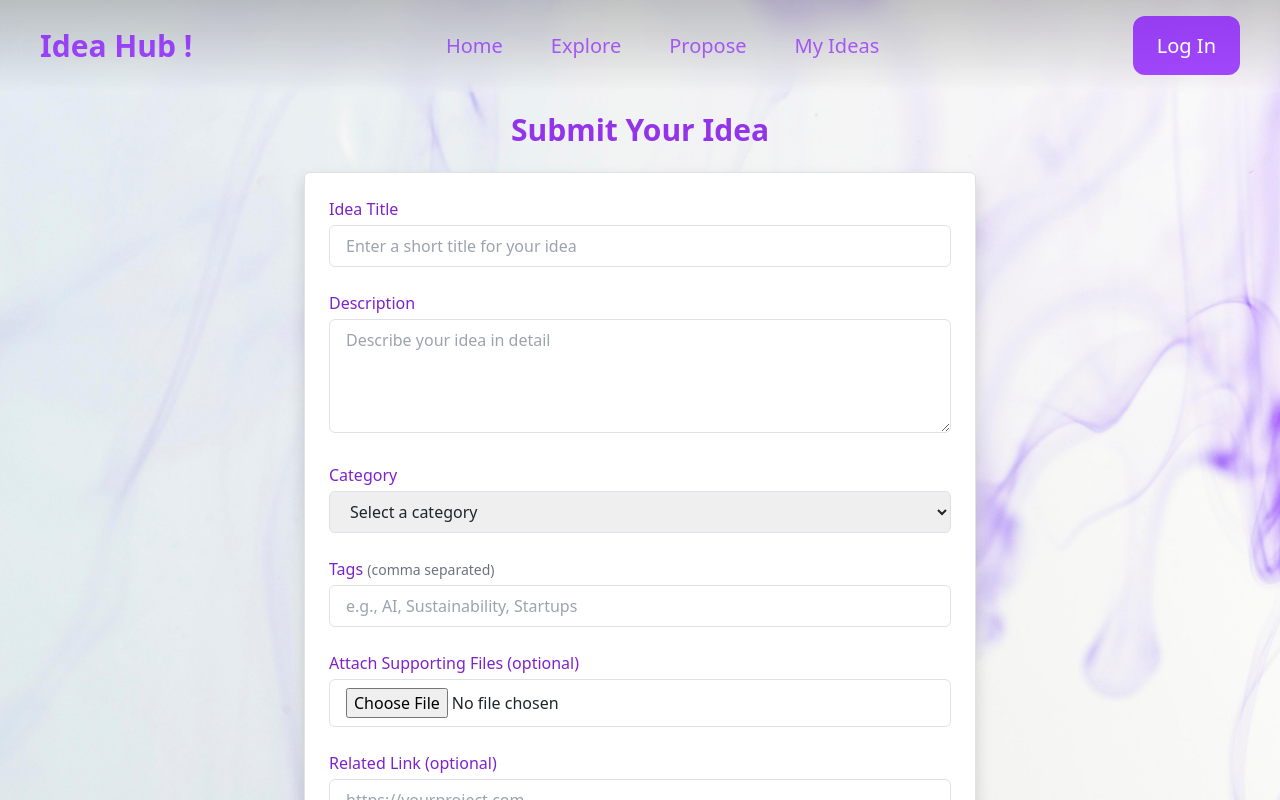
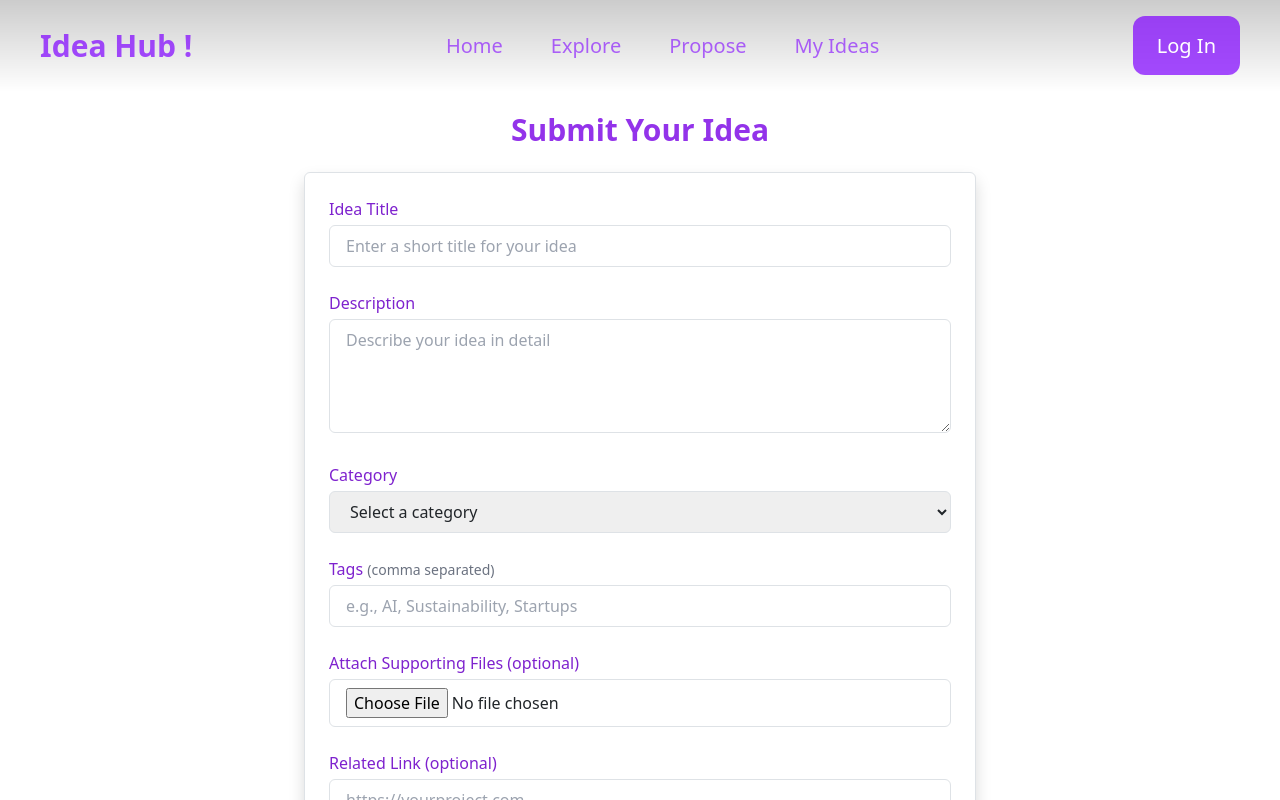
Before and after one commit to Sharanya-Jakkula/IDEAHUB-UI, a React (Vite) app: page /propose in a window 1280 px wide. Shown: the top 800 px of the page. Built offline with nearby package versions, Linux system fonts and the light colour scheme.

Commit message:
Removed background images

```diff
--- a/src/App.jsx
+++ b/src/App.jsx
@@ -3,7 +3,7 @@ import './App.css';
 import Navbar from './components/Navbar';
 import Home from './components/Home';
 import Login from './components/Login';
-import Submit from './components/Submit';
+import Propose from './components/Propose';
 import Myideas from './components/Myideas';
 import Explore from './components/Explore';
 import SignUp from "./components/SignUp";
@@ -19,7 +19,7 @@ function App() {
         <Route path="/" element={<Body />} >
           <Route index element={<Home/>}/>
           <Route path="login" element={<Login />} />
-          <Route path="propose" element={<Submit />} />
+          <Route path="propose" element={<Propose />} />
           <Route path="myideas" element={<Myideas />} />
           <Route path="explore" element={<Explore />} />
           <Route path="signup" element={<SignUp />} />
--- a/src/components/Explore.jsx
+++ b/src/components/Explore.jsx
@@ -28,7 +28,6 @@ export default function Explore() {
       {/* Background Image */}
       <div
         className="absolute inset-0 bg-cover bg-center z-[-1]"
-        style={{ backgroundImage: `url(${bgImage})` }}
       ></div>
 
 
--- a/src/components/Login.jsx
+++ b/src/components/Login.jsx
@@ -5,10 +5,7 @@ export default function Login() {
   return (
     <div
       className="flex items-center justify-center mt-4 h-screen bg-cover bg-center relative"
-      style={{ backgroundImage: `url(${bgImage})` }}
     >
-      {/* Overlay */}
-      <div className="absolute inset-0 bg-black bg-opacity-50 z-0"></div>
 
       {/* Login Form */}
       <div className="relative z-10 w-full max-w-sm px-4">
--- a/src/components/Myideas.jsx
+++ b/src/components/Myideas.jsx
@@ -28,7 +28,6 @@ export default function Myideas() {
       {/* Background Image */}
       <div
         className="absolute inset-0 bg-cover bg-center z-[-1]"
-        style={{ backgroundImage: `url(${bgImage})` }}
       ></div>
 
 
--- a/src/components/Navbar.jsx
+++ b/src/components/Navbar.jsx
@@ -3,7 +3,7 @@ import { Link } from "react-router-dom";
 
 export default function Navbar() {
   return (
-    <nav className="fixed w-full bg-gradient-to-b from-black/20 to-transparent backdrop-blur-md px-10 py-4 z-50">
+    <nav className="fixed  top-0 left-0 w-full bg-gradient-to-b from-black/20 to-transparent backdrop-blur-md px-10 py-4 z-50">
       <div className="flex flex-wrap items-center justify-between">
         {/* Brand */}
         <Link className="text-[#7F00FF]/70 font-bold text-3xl no-underline" to="/">
--- a/src/components/Submit.jsx
+++ b/src/components/Propose.jsx
@@ -1,16 +1,10 @@
 import React from "react";
 import bgImage from "../assets/front-view-dye-liquid.jpg";
 
-export default function Submit() {
+export default function Propose() {
   return (
     <div
       className="flex justify-center items-center min-h-screen px-4 pt-28 pb-16"
-      style={{
-        backgroundImage: `url(${bgImage})`,
-        backgroundSize: "cover",
-        backgroundPosition: "center",
-        backgroundRepeat: "no-repeat",
-      }}
     >
       <div className="w-full max-w-2xl">
         <h2 className="text-center text-3xl font-bold mb-6 text-purple-600">
--- a/src/components/SignUp.jsx
+++ b/src/components/SignUp.jsx
@@ -5,14 +5,7 @@ export default function SignUp() {
   return (
     <div
       className="flex items-center justify-center min-h-screen pt-16 px-4 relative"
-      style={{
-        backgroundImage: `url(${bgImage})`,
-        backgroundSize: "cover",
-        backgroundPosition: "center",
-      }}
     >
-      {/* Overlay */}
-      <div className="absolute inset-0 bg-black opacity-30 z-0"></div>
 
       <div className="w-full max-w-sm z-10 relative">
         <form className="bg-white bg-opacity-90 rounded-lg shadow-lg p-6 space-y-4">
```
